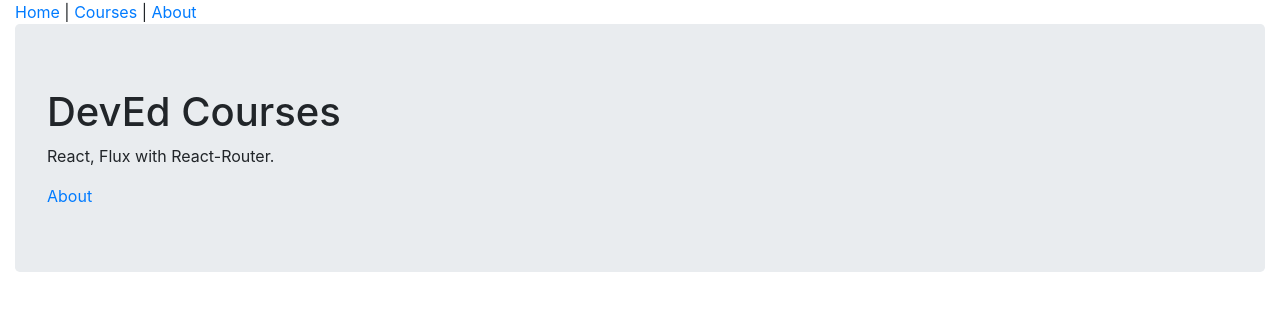
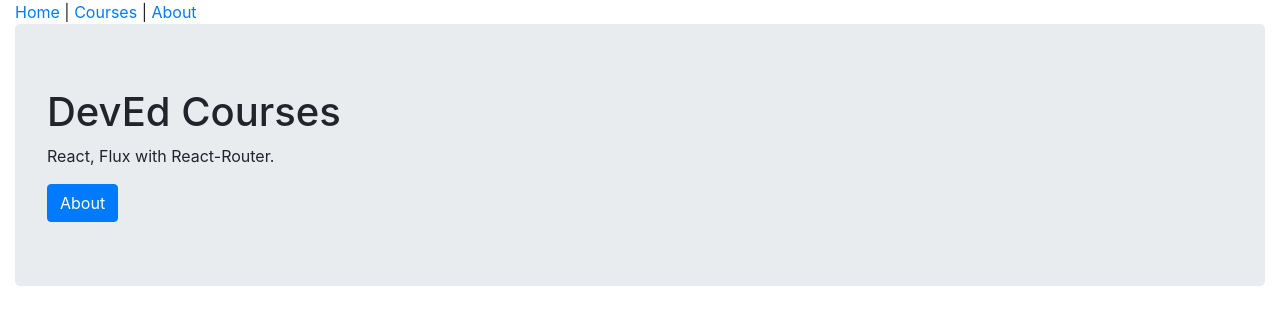
Before and after one commit to edchelstephens/react-flux, a React (Create React App) app: page / in a window 1280 px wide. Shown: the top 324 px of the page. Built offline with nearby package versions, Linux system fonts and the light colour scheme; no server answers.

Commit message:
use Link for about route to prevent post back to the server, but instead just routing around the client using the Link abstraction.

```diff
--- a/src/components/HomePage.js
+++ b/src/components/HomePage.js
@@ -1,11 +1,13 @@
 import React from "react";
-
+import { Link } from "react-router-dom";
 function HomePage() {
   return (
     <div className="jumbotron">
       <h1>DevEd Courses</h1>
       <p>React, Flux with React-Router.</p>
-      <a href="/about">About</a>
+      <Link to="about" className="btn btn-primary">
+        About
+      </Link>
     </div>
   );
 }
```
